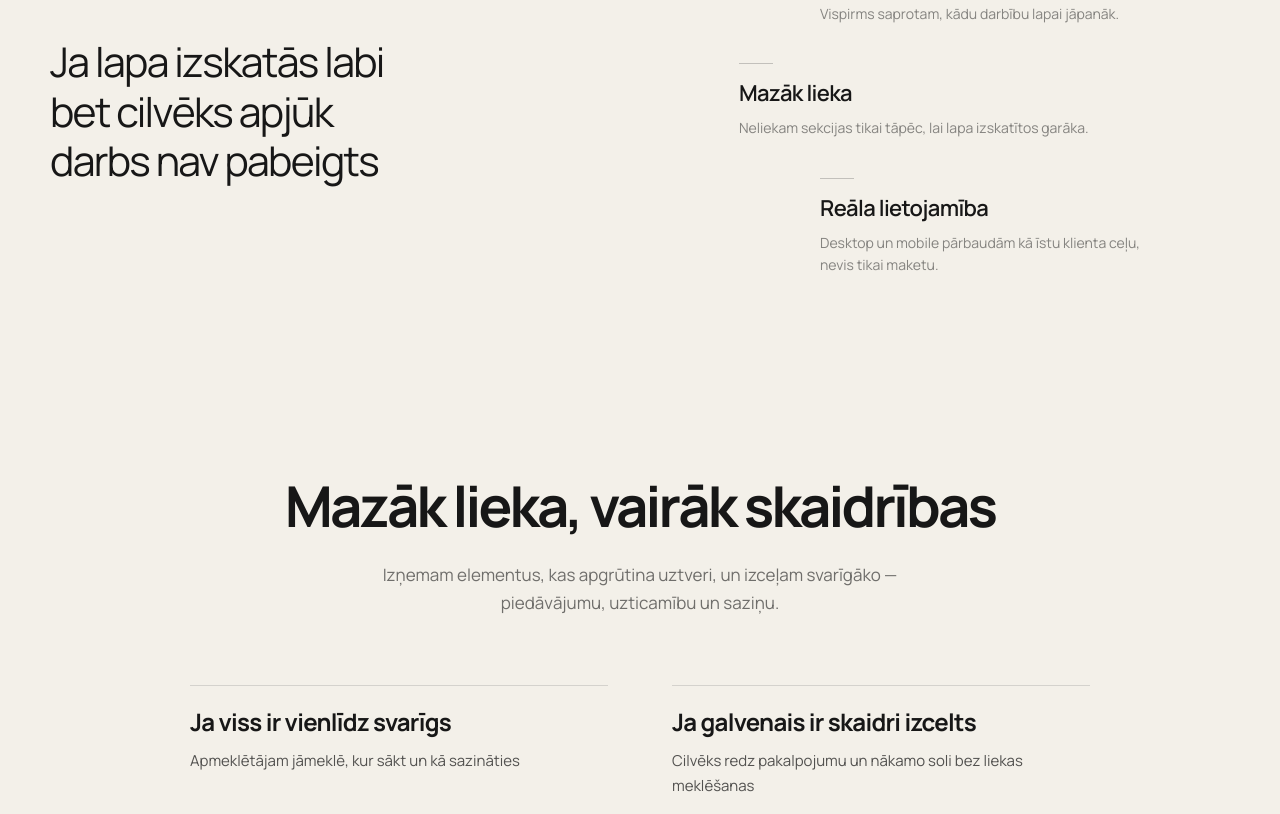
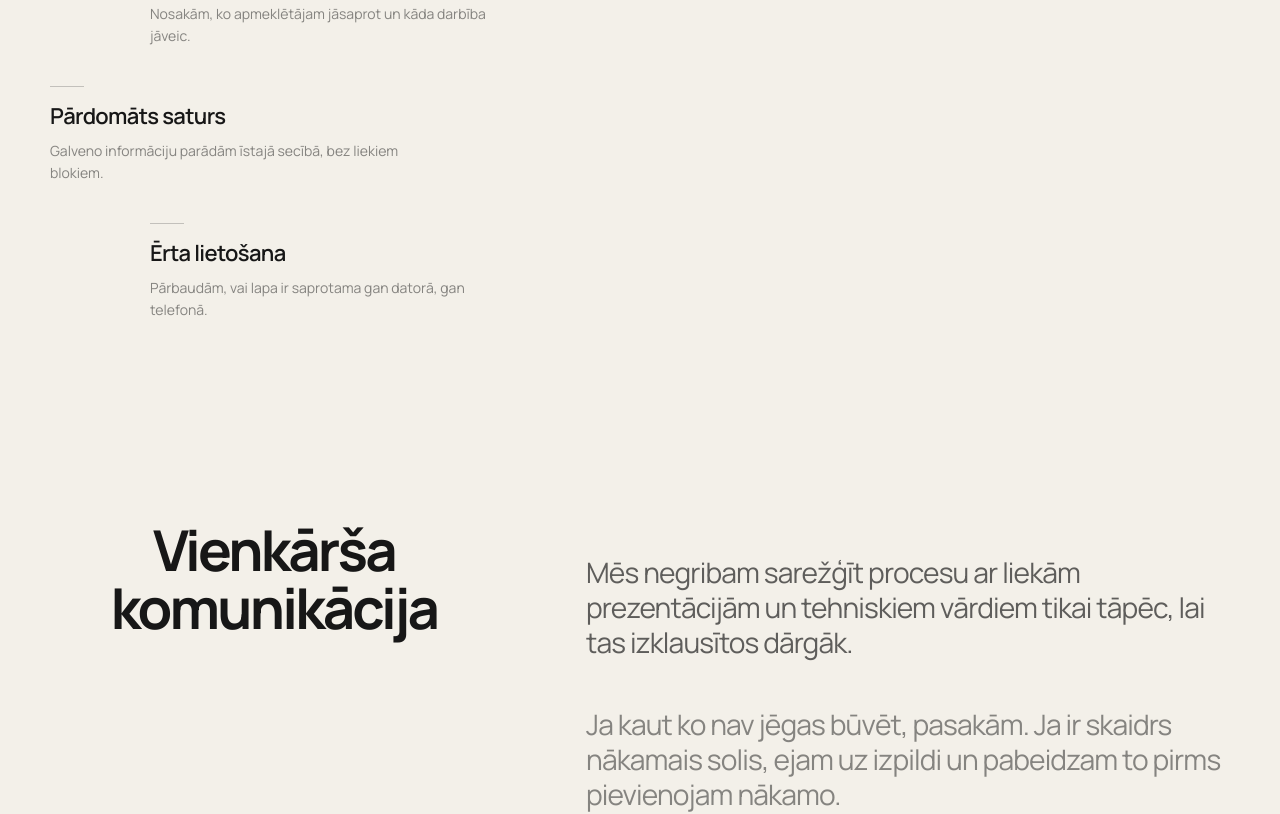
Before and after one commit to davisl24/WEBSITEAGENCY, a Next.js app: page /par-mums in a window 1280 px wide. Shown: the part 1600-2414 px from the top of the page. Built offline with nearby package versions, Linux system fonts and the light colour scheme; no server answers.

Commit message:
Remove redundant unclear About section and present three distinct principles editorially

```diff
--- a/app/par-mums/page.tsx
+++ b/app/par-mums/page.tsx
@@ -106,58 +106,20 @@ export default function AboutPage() {
         </div>
 
         <div className="about-thinking-layout">
-          <RevealOnView className="line-mask-reveal about-thinking-statement">
-            <p className="service-line-stack">
-              <span className="service-reveal-line"><span>Ja lapa izskatās labi</span></span>
-              <span className="service-reveal-line"><span>bet cilvēks apjūk</span></span>
-              <span className="service-reveal-line"><span>darbs nav pabeigts</span></span>
-            </p>
-          </RevealOnView>
-
           <div className="about-principles">
             <RevealOnView className="about-principle" delay={60}>
               <h3>Skaidrs mērķis</h3>
-              <p>Vispirms saprotam, kādu darbību lapai jāpanāk.</p>
+              <p>Nosakām, ko apmeklētājam jāsaprot un kāda darbība jāveic.</p>
             </RevealOnView>
-
-            <RevealOnView className="about-principle" delay={150}>
-              <h3>Mazāk lieka</h3>
-              <p>Neliekam sekcijas tikai tāpēc, lai lapa izskatītos garāka.</p>
+            <RevealOnView className="about-principle" delay={140}>
+              <h3>Pārdomāts saturs</h3>
+              <p>Galveno informāciju parādām īstajā secībā, bez liekiem blokiem.</p>
             </RevealOnView>
-
-            <RevealOnView className="about-principle" delay={240}>
-              <h3>Reāla lietojamība</h3>
-              <p>Desktop un mobile pārbaudām kā īstu klienta ceļu, nevis tikai maketu.</p>
+            <RevealOnView className="about-principle" delay={220}>
+              <h3>Ērta lietošana</h3>
+              <p>Pārbaudām, vai lapa ir saprotama gan datorā, gan telefonā.</p>
             </RevealOnView>
           </div>
-        </div>
-      </section>
-
-      <section className="service-page-section about-focus-section" aria-labelledby="about-focus-title">
-        <div className="about-focus-intro">
-
-          <RevealOnView className="line-mask-reveal" delay={60}>
-            <h2 id="about-focus-title" className="service-line-stack about-focus-title">
-              <span className="service-reveal-line"><span>Mazāk lieka, vairāk skaidrības</span></span>
-            </h2>
-          </RevealOnView>
-
-          <RevealOnView delay={150}>
-            <p className="about-focus-copy">
-              Izņemam elementus, kas apgrūtina uztveri, un izceļam svarīgāko — piedāvājumu, uzticamību un saziņu.
-            </p>
-          </RevealOnView>
-        </div>
-
-        <div className={styles.focusExamples}>
-          <RevealOnView className={styles.focusExample}>
-            <h3>Ja viss ir vienlīdz svarīgs</h3>
-            <p>Apmeklētājam jāmeklē, kur sākt un kā sazināties</p>
-          </RevealOnView>
-          <RevealOnView className={styles.focusExample} delay={110}>
-            <h3>Ja galvenais ir skaidri izcelts</h3>
-            <p>Cilvēks redz pakalpojumu un nākamo soli bez liekas meklēšanas</p>
-          </RevealOnView>
         </div>
       </section>
 
```
